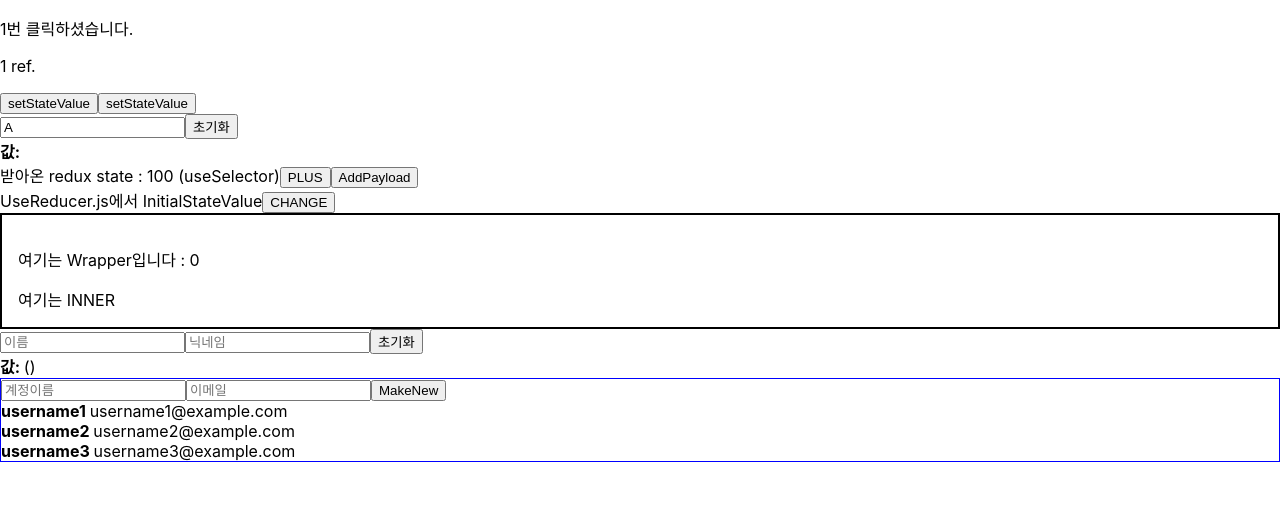
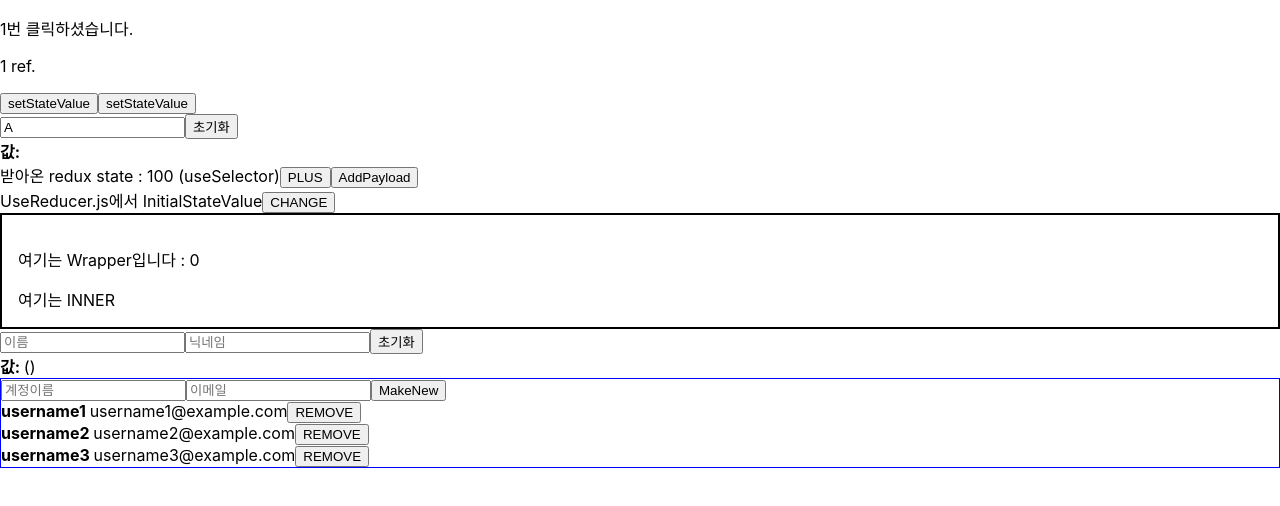
Before and after one commit to yejinleee/TIL_React, a React (Create React App) app in the folder Practice/: page / in a window 1280 px wide. Shown: the top 506 px of the page. Built offline with nearby package versions, Linux system fonts and the light colour scheme.

Commit message:
배열 _ 항목 제거

```diff
--- a/Practice/src/list/ListApp.js
+++ b/Practice/src/list/ListApp.js
@@ -25,7 +25,7 @@ function ListApp() {
         <>
         <div style={{border : '1px solid blue'}}>
             <CreateUser users={users} setUsers={setUsers}/>
-            <UserList users={users} />
+            <UserList users={users} setUsers={setUsers}/>
         </div>
         </>
     );
--- a/Practice/src/list/UserList.js
+++ b/Practice/src/list/UserList.js
@@ -1,12 +1,17 @@
 import React, { useState, useRef } from 'react';
 
-function UserList({users}) {
+function UserList({users,setUsers}) {
+
+    const onRemove=(id)=>{
+        setUsers(users.filter(user => user.id !== id));
+    }
     return(
         <>
             {users.map((user,index)=>(
                 <div key={index}>
                     <b>{user.username} </b>
                     <span>{user.email}</span>
+                    <button onClick={()=>onRemove(user.id)}>REMOVE</button>
                 </div>
             ))}
         </>
```
